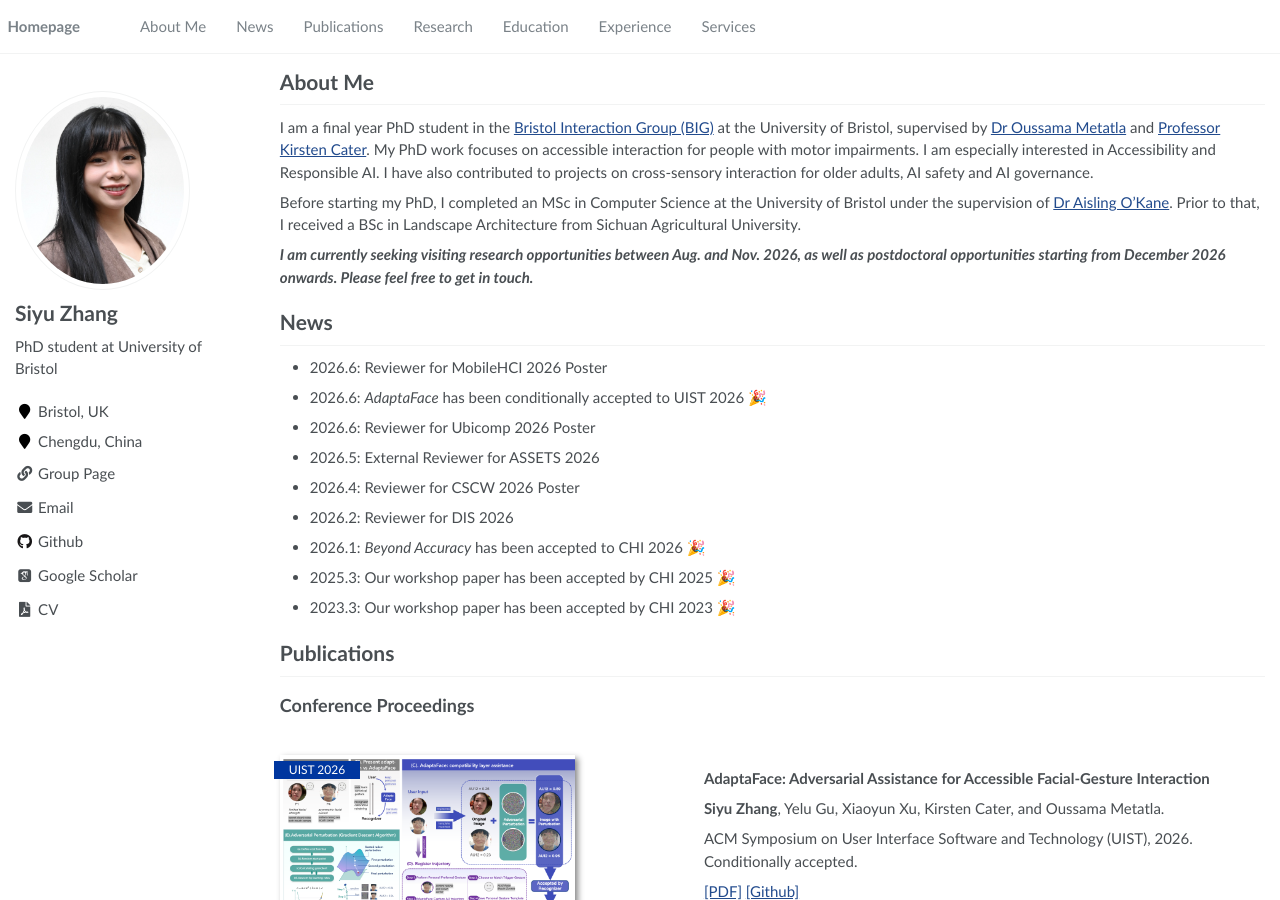
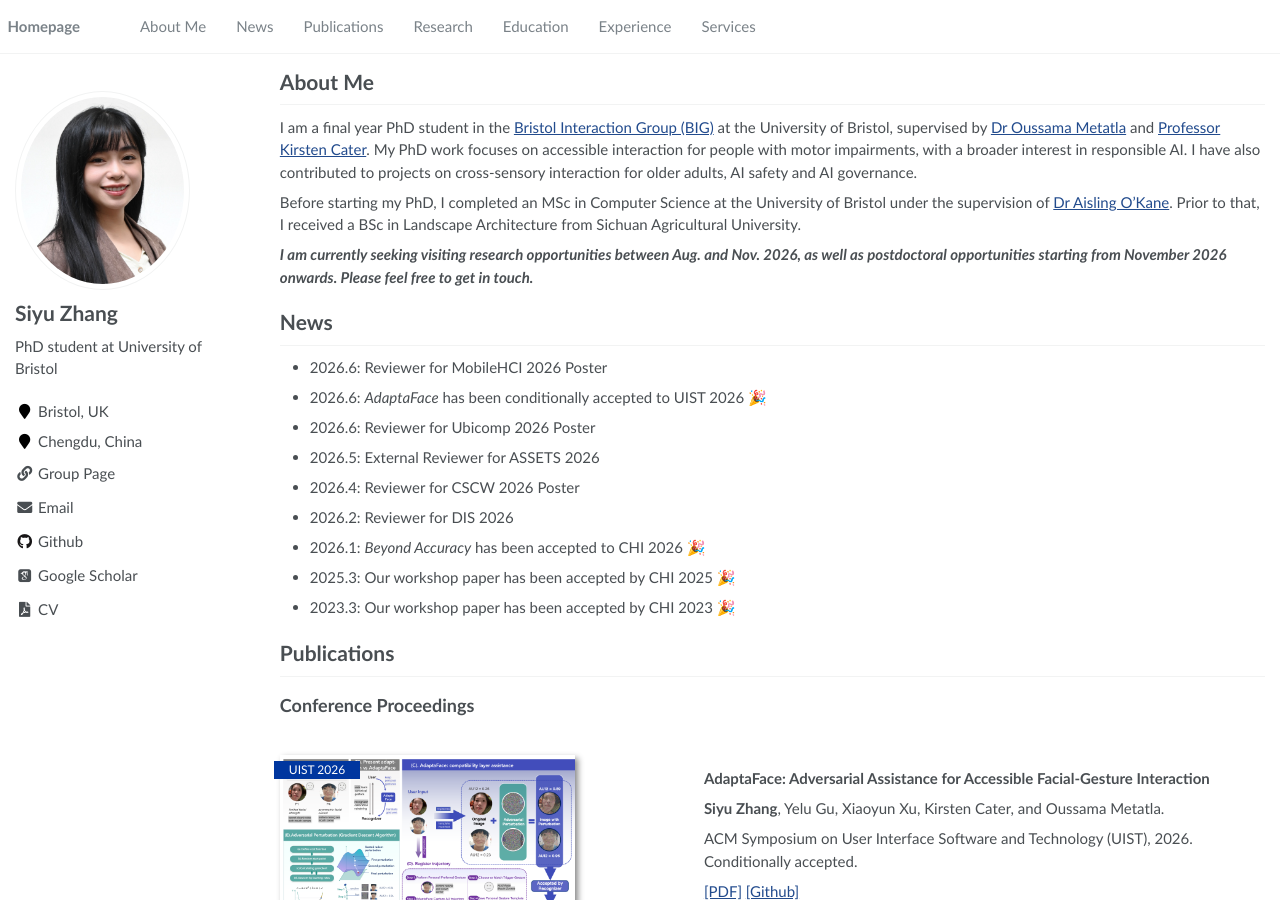
Before and after one commit to SiyuZhang-zsy/SiyuZhang-zsy.github.io, a Jekyll site: the page built from _pages/about.md, in a window 1280 px wide and 900 px high. Built offline with Jekyll 4.4.1, drawn with Linux system fonts in a browser that asks for light colours; some web fonts are replaced.

Commit message:
Update about statement

```diff
--- a/_pages/about.md
+++ b/_pages/about.md
@@ -10,11 +10,11 @@ redirect_from:
 
 # About Me
 
-I am a final year PhD student in the [Bristol Interaction Group (BIG)](https://biglab.co.uk/) at the University of Bristol, supervised by [Dr Oussama Metatla](http://www.ousmet.com/) and [Professor Kirsten Cater](https://www.bristol.ac.uk/people/person/Kirsten-Cater-a57f7307-cd31-4b32-abd7-c7b4c56a7dcf/). My PhD work focuses on accessible interaction for people with motor impairments. I am especially interested in Accessibility and Responsible AI. I have also contributed to projects on cross-sensory interaction for older adults, AI safety and AI governance.
+I am a final year PhD student in the [Bristol Interaction Group (BIG)](https://biglab.co.uk/) at the University of Bristol, supervised by [Dr Oussama Metatla](http://www.ousmet.com/) and [Professor Kirsten Cater](https://www.bristol.ac.uk/people/person/Kirsten-Cater-a57f7307-cd31-4b32-abd7-c7b4c56a7dcf/). My PhD work focuses on accessible interaction for people with motor impairments, with a broader interest in responsible AI. I have also contributed to projects on cross-sensory interaction for older adults, AI safety and AI governance.
 
 Before starting my PhD, I completed an MSc in Computer Science at the University of Bristol under the supervision of [Dr Aisling O'Kane](https://www.bristol.ac.uk/people/person/Aisling-O'Kane-7cfdc42c-46bc-4c6f-98c4-b73408c04bff/). Prior to that, I received a BSc in Landscape Architecture from Sichuan Agricultural University.
 
-***I am currently seeking visiting research opportunities between Aug. and Nov. 2026, as well as postdoctoral opportunities starting from December 2026 onwards. Please feel free to get in touch.***
+***I am currently seeking visiting research opportunities between Aug. and Nov. 2026, as well as postdoctoral opportunities starting from November 2026 onwards. Please feel free to get in touch.***
 
 # News
 
```
